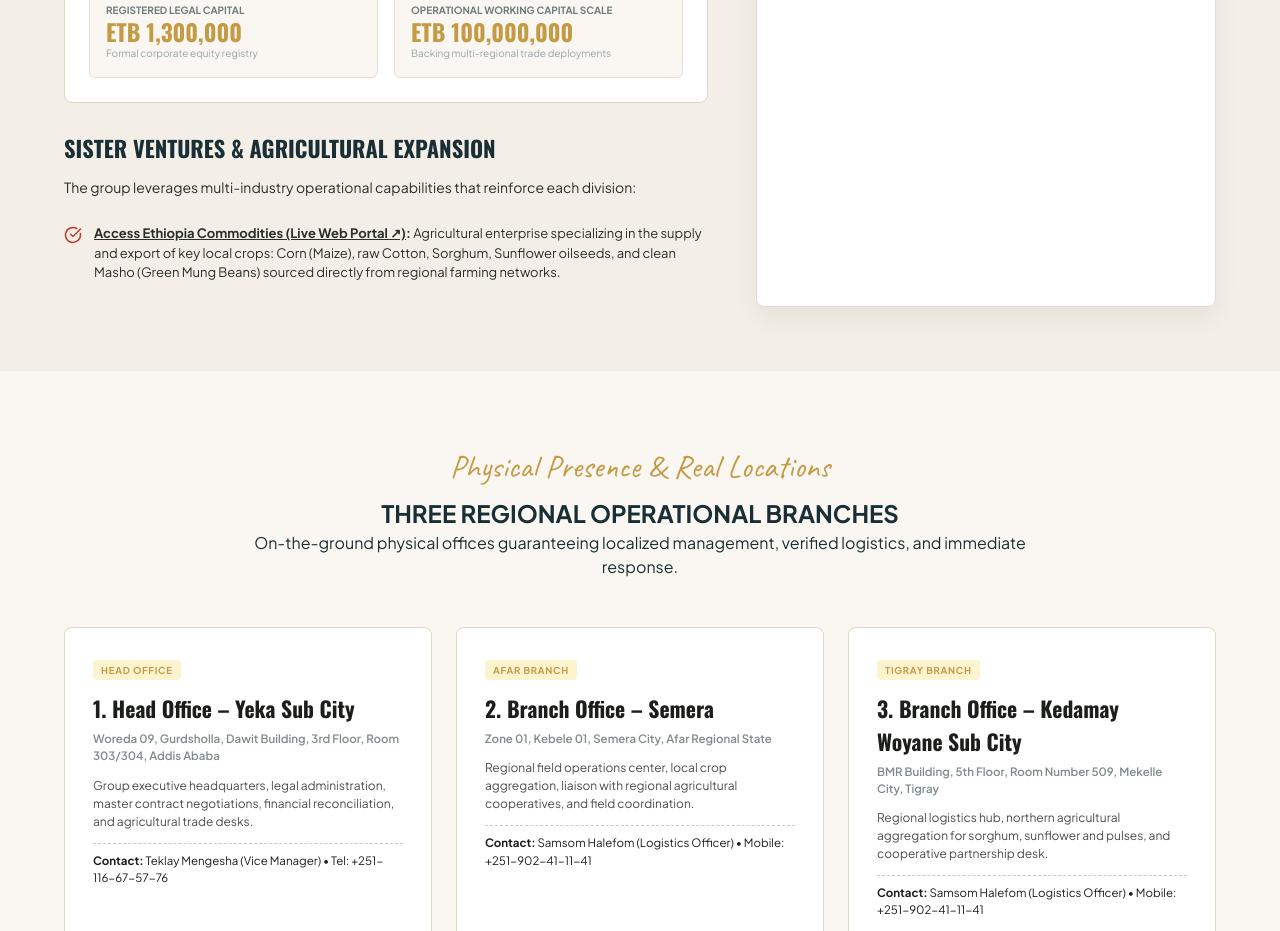
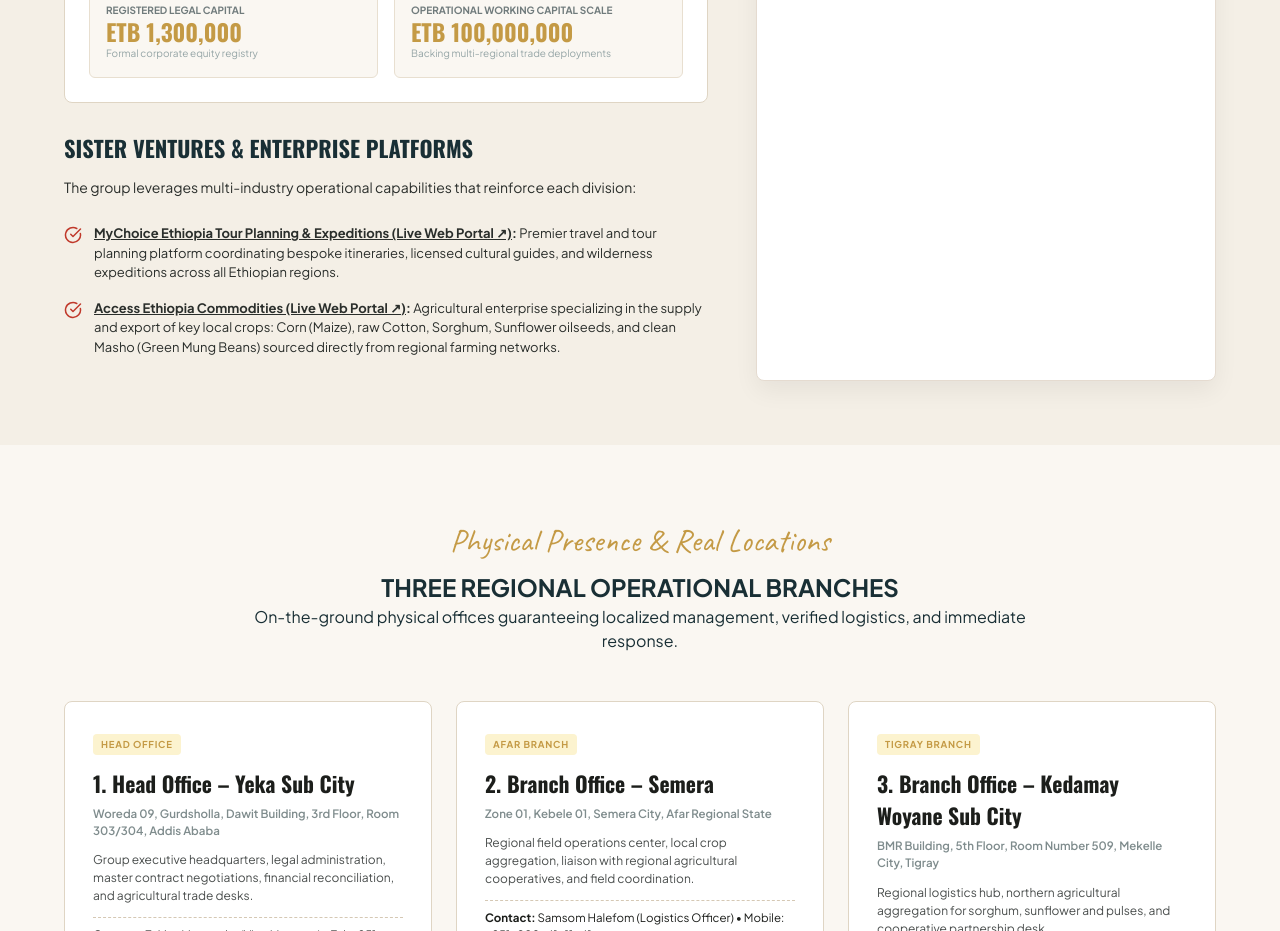
Before and after one commit to Goodomenn/mychoiceethiopia_overview, a React (Vite) app: page /about in a window 1280 px wide. Shown: the part 1360-2291 px from the top of the page. Built offline with nearby package versions, Linux system fonts and the light colour scheme.

Commit message:
Restore tour planning and expeditions subsidiary showcase and portal link

```diff
--- a/src/data/subsidiaries.js
+++ b/src/data/subsidiaries.js
@@ -87,9 +87,9 @@
   mychoice: {
     id: 'mychoice',
     key: 'mychoice',
-    name: 'MyChoice Ethiopia (MyChoice)',
-    division: 'UN/NGO Fleet Leasing & Expeditions',
-    badge: 'Fleet & Tours',
+    name: 'MyChoice Ethiopia (Tour Planning & Expeditions)',
+    division: 'Tour Planning & Expeditions',
+    badge: 'Tour Planning',
     status: 'VAT #80692 • SIGTAS Active',
     desc: 'Leading institutional fleet contractor providing heavy-duty Toyota Land Cruisers, 17 Grade-8 certified drivers, and 30-day post-paid credit facilities to UN agencies, diplomatic missions, and international NGOs.',
     entity: 'MyChoice Ethiopia / MyChoice Fleet (VAT #80692)',
--- a/src/pages/About.jsx
+++ b/src/pages/About.jsx
@@ -87,12 +87,22 @@
             </div>
           </div>
 
-          {/* Sister Companies */}
-          <h3 className="about-sub-heading">Sister Ventures &amp; Agricultural Expansion</h3>
+                    {/* Sister Companies */}
+          <h3 className="about-sub-heading">Sister Ventures &amp; Enterprise Platforms</h3>
           <p className="about-paragraph">
             The group leverages multi-industry operational capabilities that reinforce each division:
           </p>
           <div className="about-key-points">
+            <div className="key-point-item">
+              <CheckCircle className="point-icon" size={18} />
+              <div>
+                <strong>
+                  <a href="https://mychoiceethiopia.vercel.app/" target="_blank" rel="noopener noreferrer" style={{ color: 'inherit', textDecoration: 'underline' }}>
+                    MyChoice Ethiopia Tour Planning &amp; Expeditions (Live Web Portal ↗)
+                  </a>:
+                </strong> Premier travel and tour planning platform coordinating bespoke itineraries, licensed cultural guides, and wilderness expeditions across all Ethiopian regions.
+              </div>
+            </div>
             <div className="key-point-item">
               <CheckCircle className="point-icon" size={18} />
               <div>
@@ -104,7 +114,6 @@
               </div>
             </div>
           </div>
-
         </div>
 
         {/* Legal Credentials Card */}
--- a/src/pages/Subsidiaries.jsx
+++ b/src/pages/Subsidiaries.jsx
@@ -7,19 +7,19 @@
     {
       id: 'mychoice-ethiopia',
       folder: 'D:\\neh\\MyChoice\\client',
-      title: 'MyChoice Ethiopia — Expeditions & Corporate Fleet',
-      tagline: 'Dual-Funnel Leisure Expeditions & B2B Institutional Fleet Leasing',
+      title: 'MyChoice Ethiopia — Tour Planning & Expeditions',
+      tagline: 'Custom Tailored Itineraries, Cultural Journeys & Tour Planning Across Ethiopia',
       heroImg: 'https://images.unsplash.com/photo-1510312305653-8ed496efae75?auto=format&fit=crop&w=800&q=80',
-      summary: 'A state-of-the-art platform servicing international leisure travelers and diplomatic/NGO organizations across Ethiopia.',
+      summary: 'A premier tour planning and expedition platform servicing international travelers, cultural explorers, and organizations with bespoke itinerary creation, licensed guides, and seamless nationwide logistics across Ethiopia.',
       pillars: [
-        { title: 'B2C Leisure Expeditions', desc: 'Curated journeys to Lalibela, Simien Mountains, Danakil, and Omo Valley with bilingual guides and luxury 4x4 transport.' },
-        { title: 'B2B Fleet Leasing', desc: 'Heavy-duty Toyota Land Cruiser 4x4 (HZJ76/78, Prado, V8, Coasters) outfitted with GPS, winches, and trauma kits.' },
-        { title: '17 Grade-8 Drivers', desc: 'Multilingual off-road chauffeurs trained in defensive driving and mechanical field literacy.' },
-        { title: '30-Day Credit Facility', desc: 'Standardized post-paid credit terms with electronic VAT #80692 invoicing for UN agencies and international NGOs.' }
+        { title: 'Curated Tour Planning', desc: 'Custom-tailored itineraries covering historic Lalibela rock churches, Simien Mountains trekking, Danakil Depression volcano trails, and authentic Omo Valley cultural encounters.' },
+        { title: 'Expedition Transport & 4x4s', desc: 'Field-ready 4x4 safari vehicles outfitted with air conditioning, GPS tracking, winches, and trauma first-aid kits for all terrains.' },
+        { title: 'Licensed Professional Guides', desc: 'Multilingual tour leaders and local community scouts delivering deep historical interpretation, exceptional safety, and local cultural courtesy.' },
+        { title: 'End-to-End Travel Logistics', desc: 'Domestic flight booking coordination, boutique lodge arrangements, camping gear deployment, permits, and 24/7 dispatch desk assistance.' }
       ],
       stats: [
-        { label: 'Operating Excellence', value: '12+ Years' },
-        { label: 'Certified Drivers', value: '17 Grade-8' },
+        { label: 'Operating Excellence', value: '14+ Years' },
+        { label: 'Tour Destinations', value: 'All Ethiopian Corridors' },
         { label: 'Regional Hubs', value: 'Addis • Semera • Mekelle' }
       ],
       webUrl: 'https://mychoiceethiopia.vercel.app/',
@@ -56,15 +56,14 @@
           <span className="gold-script-tag">Enterprise Ecosystem</span>
           <h1 className="sub-page-title">OUR SUBSIDIARIES &amp; VENTURES</h1>
           <p className="sub-page-lead">
-            Direct gateways to the two core enterprise digital platforms uniting international adventure travel with certified global agricultural commodity trade.
+            Direct gateways to the two core enterprise digital platforms uniting international adventure travel, tour planning, and certified agricultural commodity trade.
           </p>
         </div>
       </section>
 
       {/* Main Subsidiaries Detailed Showcase */}
       <section className="trail-container sub-showcase-grid">
-        {/* Preserving full websites array, but hiding fleet/tours from layout for now */}
-        {websites.filter(sub => sub.id === 'access-ethiopia').map((sub, idx) => (
+        {websites.map((sub, idx) => (
           <div key={sub.id} className="sub-detail-card">
             <a
               href={sub.webUrl}
@@ -73,7 +72,7 @@
               className="sub-card-hero-img group"
             >
               <img src={sub.heroImg} alt={sub.title} />
-              <div className="sub-card-img-badge">0{idx + 1} • {sub.id === 'mychoice-ethiopia' ? 'Expeditions & Fleet' : 'Agro Agriculture'}</div>
+              <div className="sub-card-img-badge">0{idx + 1} • {sub.id === 'mychoice-ethiopia' ? 'Tour Planning & Expeditions' : 'Agro Agriculture'}</div>
               <div className="sub-photo-hover-pill">
                 Open Live Web Portal <ExternalLink size={12} />
               </div>
```
